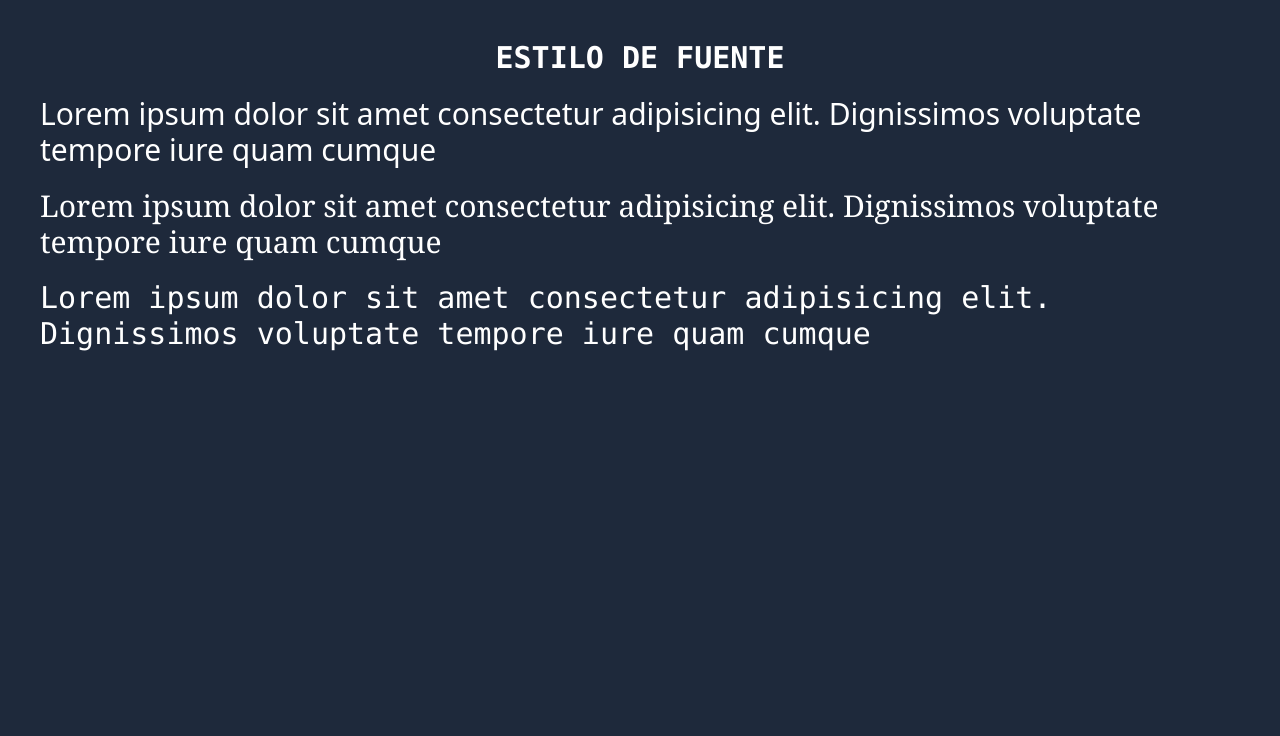
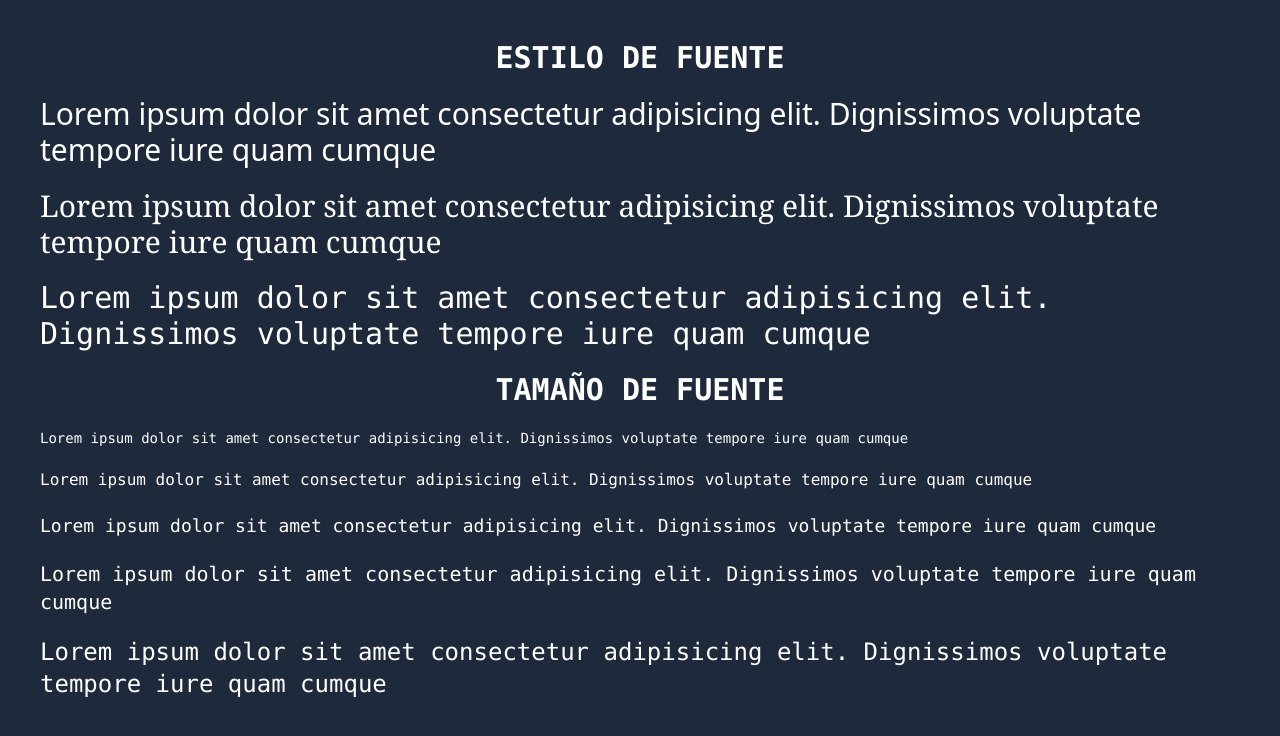
Before and after one commit to dgutierrez21/Learning-Tailwind-CSS, a website: page src/09-Tipografia/index.html in a window 1280 px wide. Drawn offline with nearby package versions, Linux system fonts and the light colour scheme; files that its build step writes are made by us from their sources.

Commit message:
Configuración del tamaño de fuente

```diff
--- a/src/09-Tipografia/Tipografia.txt
+++ b/src/09-Tipografia/Tipografia.txt
@@ -29,3 +29,8 @@ text-lg  |  font-size: 1.125rem; /* 18px */
             line-height: 1.75rem; /* 28px */
 text-xl  |  font-size: 1.25rem; /* 20px */
             line-height: 1.75rem; /* 28px */
+
+Configuración del tamaño de fuente
+Controle el tamaño de fuente de un elemento mediante las utilidades text-{size}.
+
+...
--- a/src/09-Tipografia/index.html
+++ b/src/09-Tipografia/index.html
@@ -22,5 +22,26 @@
       Lorem ipsum dolor sit amet consectetur adipisicing elit. Dignissimos
       voluptate tempore iure quam cumque
     </p>
+    <h1 class="text-center uppercase font-mono font-bold">tamaño de fuente</h1>
+    <p class="font-mono text-sm">
+      Lorem ipsum dolor sit amet consectetur adipisicing elit. Dignissimos
+      voluptate tempore iure quam cumque
+    </p>
+    <p class="font-mono text-base">
+      Lorem ipsum dolor sit amet consectetur adipisicing elit. Dignissimos
+      voluptate tempore iure quam cumque
+    </p>
+    <p class="font-mono text-lg">
+      Lorem ipsum dolor sit amet consectetur adipisicing elit. Dignissimos
+      voluptate tempore iure quam cumque
+    </p>
+    <p class="font-mono text-xl">
+      Lorem ipsum dolor sit amet consectetur adipisicing elit. Dignissimos
+      voluptate tempore iure quam cumque
+    </p>
+    <p class="font-mono text-2xl">
+      Lorem ipsum dolor sit amet consectetur adipisicing elit. Dignissimos
+      voluptate tempore iure quam cumque
+    </p>
   </body>
 </html>
```
